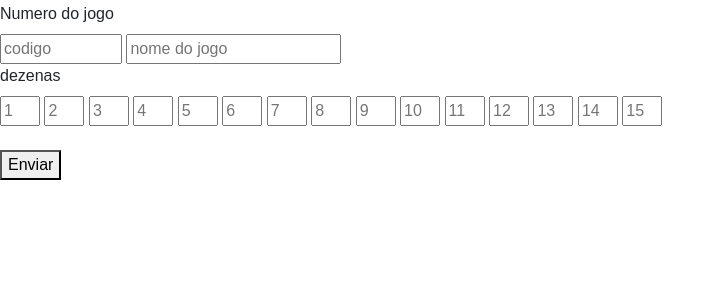
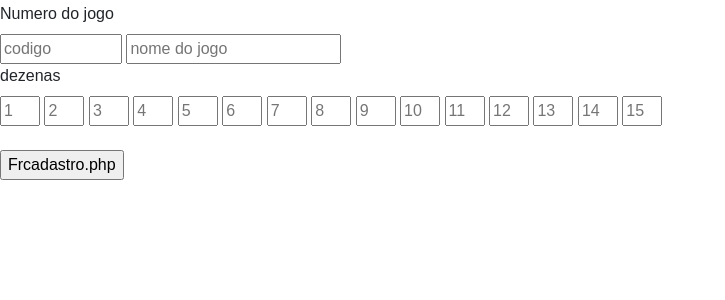
Before and after one commit to reginaldo-miranda/loto, a PHP site: page /view/Frcadastro.php in a window 1280 px wide. Shown: the part 43-343 px from the top of the page, without its empty margins (0-725 px from the left). Run offline with PHP 8.4, Linux system fonts and the light colour scheme; the template is opened without the code that fills it, so the values that code supplies are empty; some libraries are stand-ins or nearby versions.

Commit message:
teste de input

```diff
--- a/view/Frcadastro.php
+++ b/view/Frcadastro.php
@@ -83,7 +83,8 @@ if(isset($_POST["d1"])){
           <input type="text"  class="inpute" name="d14"  placeholder="14">
           <input type="text"  class="inpute" name="d15"  placeholder="15">
         </div><br>
-           <button type="submit">Enviar</button>
+          <!-- <button type="submit">Enviar</button> -->
+           <input type="submit" value="Frcadastro.php">
       </div>
 
     </form>
```
